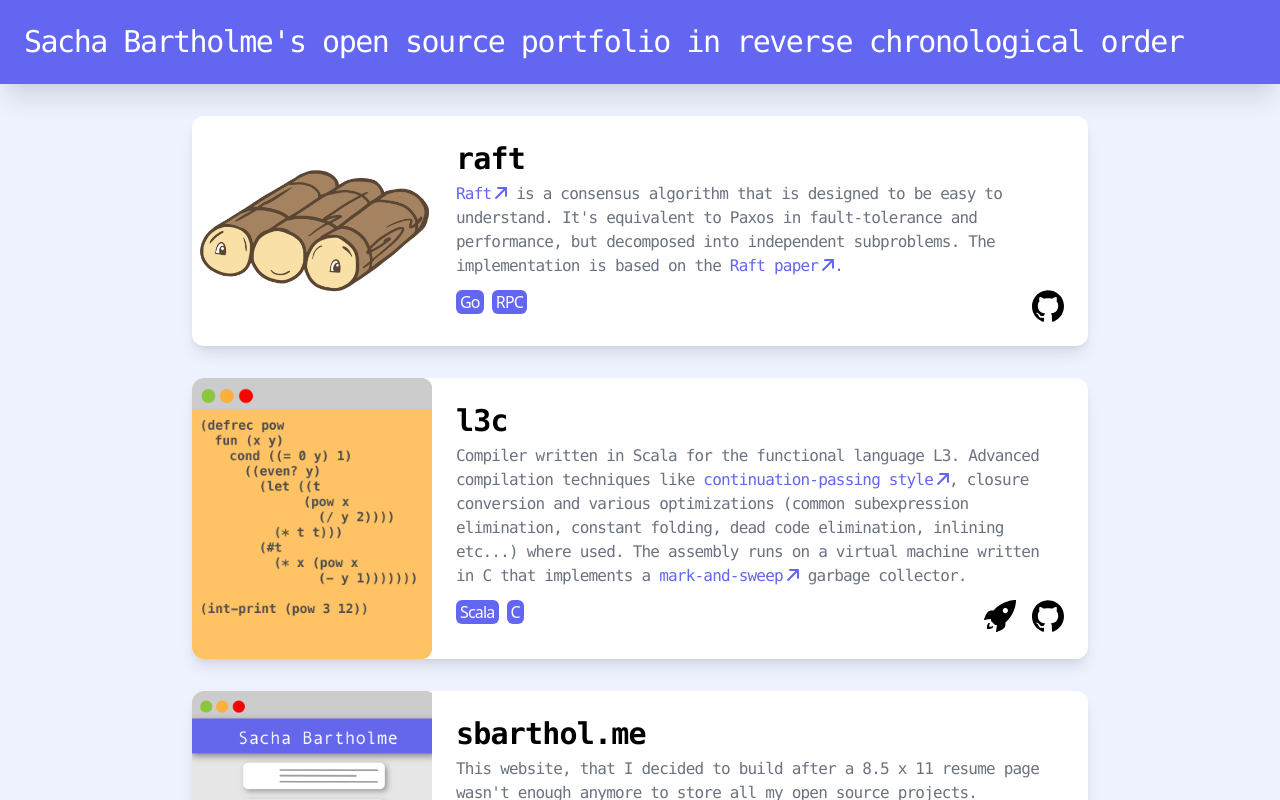
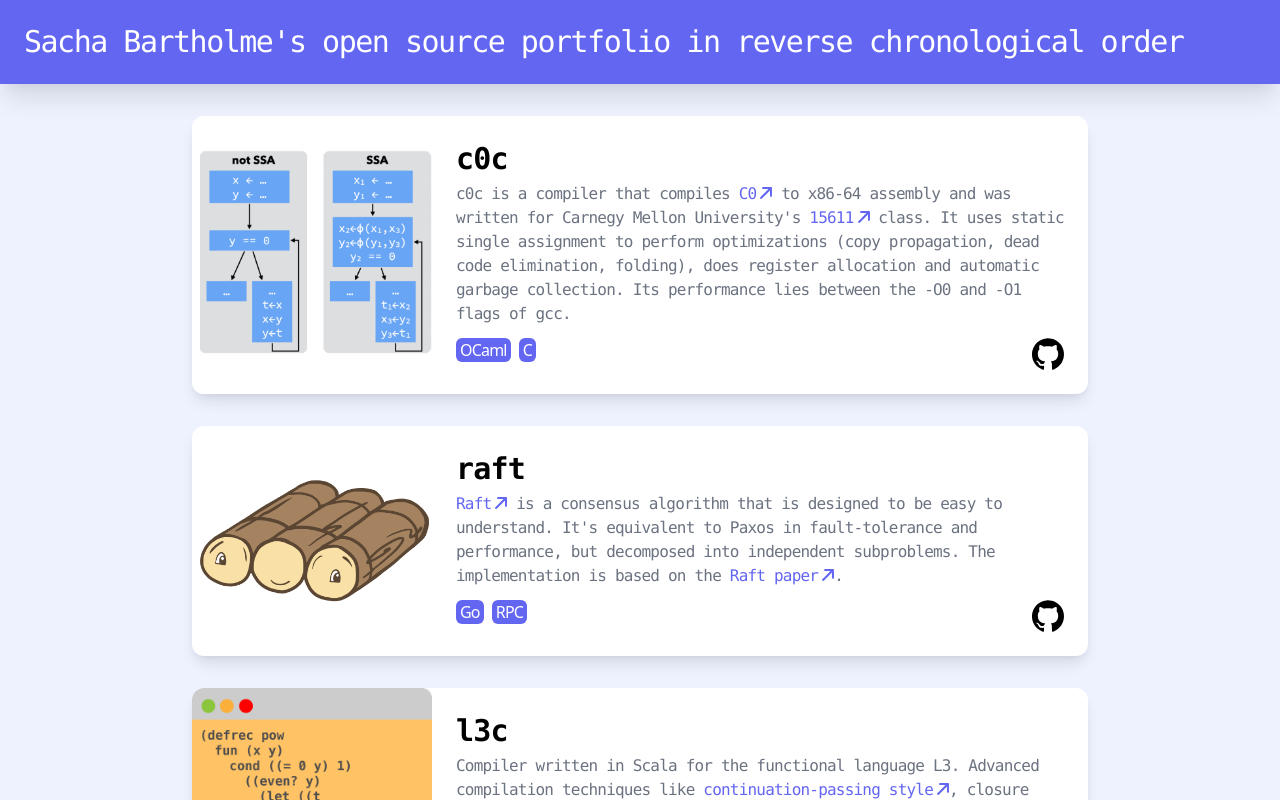
Before and after one commit to sbarthol/sbarthol.me, a React (Create React App) app: page / in a window 1280 px wide. Shown: the top 800 px of the page. Built offline with nearby package versions, Linux system fonts and the light colour scheme.

Commit message:
Added c0c

```diff
--- a/src/App.js
+++ b/src/App.js
@@ -15,11 +15,30 @@
 import ivrogneGif from "./resources/ivrogne.gif";
 import l3cPng from "./resources/l3c.png";
 import raftPng from "./resources/raft.png";
+import ssaPng from "./resources/ssa.png";
 
 function App() {
 	return (
 		<div>
 			<Header />
+			<Card
+				skills={["OCaml", "C"]}
+				title="c0c"
+				github={
+					process.env.REACT_APP_VISIBILITY === "PUBLIC"
+						? undefined
+						: "https://gitfront.io/r/sbarthol/373c44c39ac6459869d0045de2d090674b8fd958/c0c/"
+				}
+				image={ssaPng}
+			>
+				c0c is a compiler that compiles{" "}
+				<Hyperlink href="http://w.twelf.org/tutorial/">C0</Hyperlink> to x86-64 assembly and
+				was written for Carnegy Mellon University's{" "}
+				<Hyperlink href="http://www.cs.cmu.edu/~411/index.html">15611</Hyperlink> class. It
+				uses static single assignment to perform optimizations (copy propagation, dead code
+				elimination, folding), does register allocation and automatic garbage collection.
+				Its performance lies between the -O0 and -O1 flags of gcc.
+			</Card>
 			<Card
 				skills={["Go", "RPC"]}
 				title="raft"
```
Also changed, not shown: src/resources/ssa.png (added).
